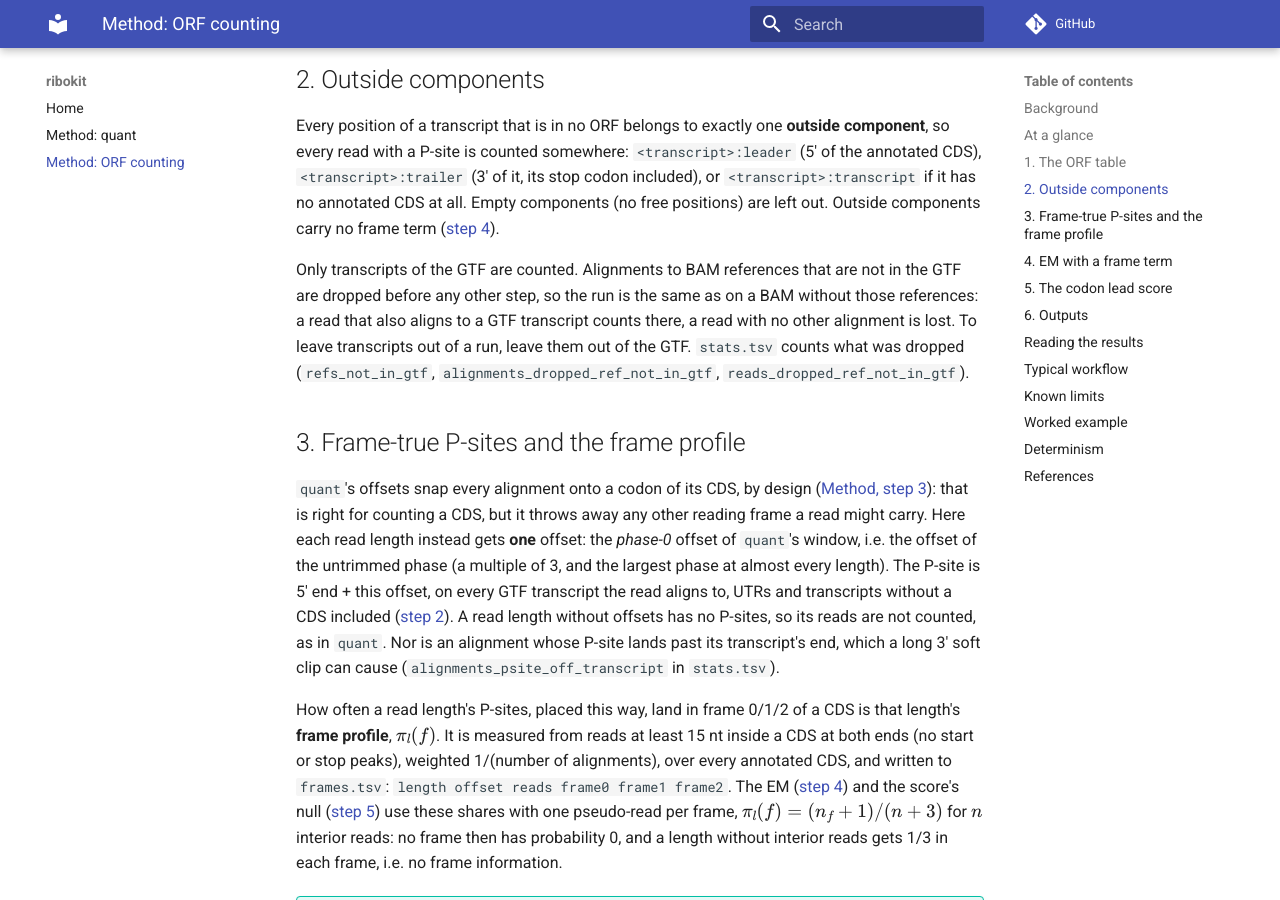
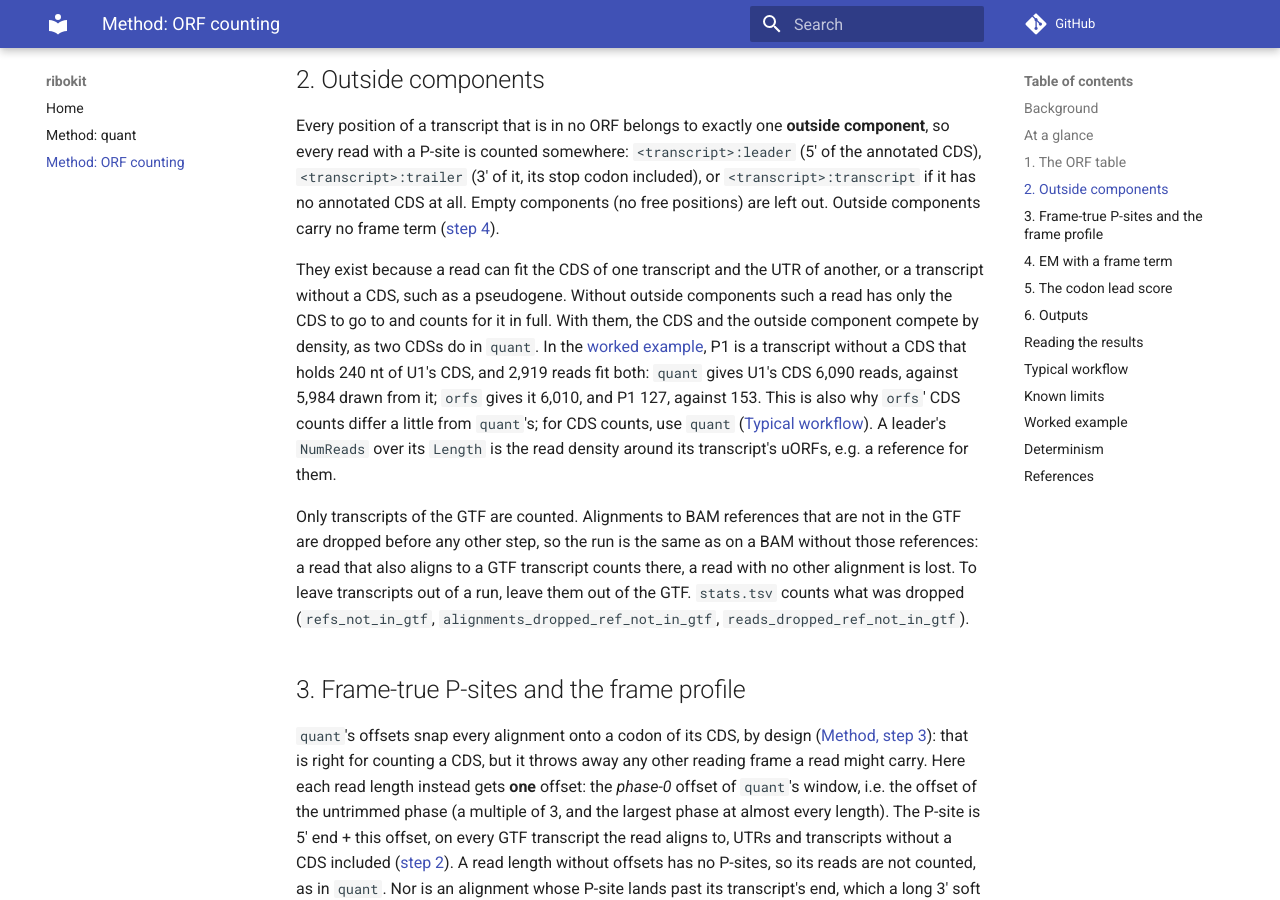
Before and after one commit to katarinagresova/ribokit, an MkDocs documentation site: the page built from docs/orfs.md, in a window 1280 px wide and 900 px high, scrolled down 4577 px. Built offline with MkDocs 1.6.1 and Material for MkDocs 9.7.7, drawn with Linux system fonts in a browser that asks for light colours; comment, search, counter and statistics services are not loaded.

Commit message:
docs: say why outside components exist, with the P1 example

```diff
--- a/docs/orfs.md
+++ b/docs/orfs.md
@@ -146,6 +146,19 @@ Every position of a transcript that is in no ORF belongs to exactly one
 it, its stop codon included), or `<transcript>:transcript` if it has no
 annotated CDS at all. Empty components (no free positions) are left out.
 Outside components carry no frame term ([step 4](#4-em-with-a-frame-term)).
+
+They exist because a read can fit the CDS of one transcript and the UTR of
+another, or a transcript without a CDS, such as a pseudogene. Without outside
+components such a read has only the CDS to go to and counts for it in full.
+With them, the CDS and the outside component compete by density, as two CDSs
+do in `quant`. In the [worked example](#worked-example), P1 is a transcript
+without a CDS that holds 240 nt of U1's CDS, and 2,919 reads fit both:
+`quant` gives U1's CDS 6,090 reads, against 5,984 drawn from it; `orfs` gives
+it 6,010, and P1 127, against 153. This is also why `orfs`' CDS counts differ a
+little from `quant`'s; for CDS counts, use `quant`
+([Typical workflow](#typical-workflow)). A leader's `NumReads` over its
+`Length` is the read density around its transcript's uORFs, e.g. a reference
+for them.
 
 Only transcripts of the GTF are counted. Alignments to BAM references that are
 not in the GTF are dropped before any other step, so the run is the same as on
```
